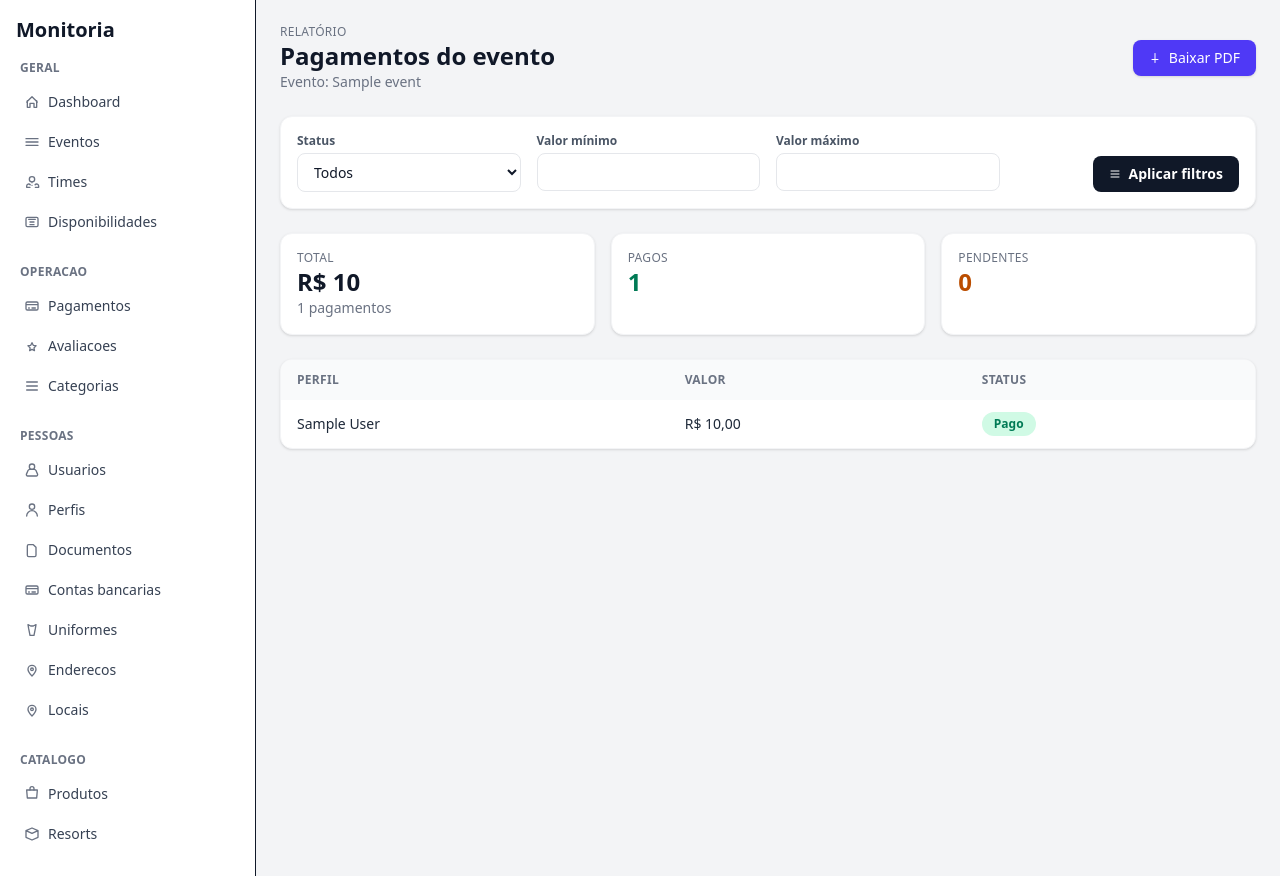
After one commit to denny-erikson/appmonitoria, a Django app: page /events/1/payments/report/ in a window 1280 px wide. The commit adds this page. Run offline with Django 5.2, Linux system fonts and the light colour scheme; tables that the repository leaves empty hold one stand-in row (values such as "Sample post").

Commit message:
feat: add event payment report view, template, and link for payment tracking

```diff
--- a/events/templates/events/event_detail.html
+++ b/events/templates/events/event_detail.html
@@ -100,6 +100,10 @@
                     Ver todos os eventos
                     <svg class="w-3 h-3" fill="none" stroke="currentColor" stroke-width="2" viewBox="0 0 24 24"><path stroke-linecap="round" stroke-linejoin="round" d="M9 5l7 7-7 7"/></svg>
                 </a>
+                <a href="{% url 'events:event_payment_report' event.pk %}" class="flex items-center justify-between px-4 py-3 rounded-lg bg-gray-50 text-gray-700 hover:bg-gray-100">
+                    Relatório de pagamentos
+                    <svg class="w-3 h-3" fill="none" stroke="currentColor" stroke-width="2" viewBox="0 0 24 24"><path stroke-linecap="round" stroke-linejoin="round" d="M12 4v16m8-8H4"/></svg>
+                </a>
             </div>
         </div>
     </div>
--- /dev/null
+++ b/events/templates/events/event_payments_report.html
@@ -0,0 +1,108 @@
+{% extends "base.html" %}
+
+{% block title %}Relatório de Pagamentos{% endblock %}
+
+{% block content %}
+<div class="flex items-center justify-between mb-6">
+    <div>
+        <p class="text-xs uppercase tracking-wide text-gray-500">Relatório</p>
+        <h1 class="text-2xl font-semibold text-gray-900">Pagamentos do evento</h1>
+        <p class="text-sm text-gray-500">Evento: {{ event.name|default:"—" }}</p>
+    </div>
+    <div class="flex items-center gap-2">
+        <a href="?format=pdf{% if filters.status %}&status={{ filters.status }}{% endif %}{% if filters.min_amount %}&min_amount={{ filters.min_amount }}{% endif %}{% if filters.max_amount %}&max_amount={{ filters.max_amount }}{% endif %}" class="inline-flex items-center gap-2 px-4 py-2 rounded-lg bg-indigo-600 text-white text-sm font-medium shadow hover:bg-indigo-700">
+            <svg class="w-3 h-3" fill="none" stroke="currentColor" stroke-width="2" viewBox="0 0 24 24"><path stroke-linecap="round" stroke-linejoin="round" d="M12 3v18m6-6H6"/></svg>
+            Baixar PDF
+        </a>
+    </div>
+</div>
+
+<div class="bg-white rounded-xl shadow-sm border border-gray-100 p-4 mb-6">
+    <form method="get" class="grid grid-cols-1 md:grid-cols-4 gap-4">
+        <div>
+            <label class="block text-xs font-semibold text-gray-600 mb-1">Status</label>
+            <select name="status" class="w-full rounded-lg border border-gray-200 px-3 py-2 text-sm">
+                <option value="">Todos</option>
+                <option value="PAID" {% if filters.status == "PAID" %}selected{% endif %}>Pago</option>
+                <option value="PENDING" {% if filters.status == "PENDING" %}selected{% endif %}>Pendente</option>
+                <option value="CANCELED" {% if filters.status == "CANCELED" %}selected{% endif %}>Cancelado</option>
+            </select>
+        </div>
+        <div>
+            <label class="block text-xs font-semibold text-gray-600 mb-1">Valor mínimo</label>
+            <input type="number" step="0.01" name="min_amount" value="{{ filters.min_amount }}" class="w-full rounded-lg border border-gray-200 px-3 py-2 text-sm">
+        </div>
+        <div>
+            <label class="block text-xs font-semibold text-gray-600 mb-1">Valor máximo</label>
+            <input type="number" step="0.01" name="max_amount" value="{{ filters.max_amount }}" class="w-full rounded-lg border border-gray-200 px-3 py-2 text-sm">
+        </div>
+        <div class="flex items-end justify-end">
+            <button class="inline-flex items-center gap-2 px-4 py-2 rounded-lg bg-gray-900 text-white text-sm font-semibold">
+                <svg class="w-3 h-3" fill="none" stroke="currentColor" stroke-width="2" viewBox="0 0 24 24"><path stroke-linecap="round" stroke-linejoin="round" d="M4 6h16M4 12h16M4 18h16"/></svg>
+                Aplicar filtros
+            </button>
+        </div>
+    </form>
+</div>
+
+<div class="grid grid-cols-1 lg:grid-cols-3 gap-4 mb-6">
+    <div class="bg-white rounded-xl border border-gray-100 p-4 shadow-sm">
+        <p class="text-xs uppercase tracking-wide text-gray-500">Total</p>
+        <p class="text-2xl font-semibold text-gray-900">R$ {{ summary.total_amount }}</p>
+        <p class="text-sm text-gray-500">{{ summary.count }} pagamentos</p>
+    </div>
+    <div class="bg-white rounded-xl border border-gray-100 p-4 shadow-sm">
+        <p class="text-xs uppercase tracking-wide text-gray-500">Pagos</p>
+        <p class="text-2xl font-semibold text-emerald-700">{{ summary.status_counts.PAID }}</p>
+    </div>
+    <div class="bg-white rounded-xl border border-gray-100 p-4 shadow-sm">
+        <p class="text-xs uppercase tracking-wide text-gray-500">Pendentes</p>
+        <p class="text-2xl font-semibold text-amber-700">{{ summary.status_counts.PENDING }}</p>
+    </div>
+</div>
+
+<div class="bg-white rounded-xl shadow-sm border border-gray-100 overflow-hidden">
+    <div class="overflow-x-auto">
+        <table class="min-w-full text-sm">
+            <thead class="bg-gray-50 text-gray-500 text-xs uppercase tracking-wide">
+                <tr>
+                    <th class="px-4 py-3 text-left">Perfil</th>
+                    <th class="px-4 py-3 text-left">Valor</th>
+                    <th class="px-4 py-3 text-left">Status</th>
+                </tr>
+            </thead>
+            <tbody class="divide-y divide-gray-100 text-gray-800">
+                {% for payment in payments %}
+                <tr>
+                    <td class="px-4 py-3">{{ payment.profile|default:"—" }}</td>
+                    <td class="px-4 py-3">R$ {{ payment.amount }}</td>
+                    <td class="px-4 py-3">
+                        {% if payment.status == "PAID" %}
+                            <span class="inline-flex items-center px-3 py-1 rounded-full bg-emerald-100 text-emerald-700 text-xs font-semibold">Pago</span>
+                        {% elif payment.status == "PENDING" %}
+                            <span class="inline-flex items-center px-3 py-1 rounded-full bg-amber-50 text-amber-700 text-xs font-semibold">Pendente</span>
+                        {% else %}
+                            <span class="inline-flex items-center px-3 py-1 rounded-full bg-rose-100 text-rose-700 text-xs font-semibold">Cancelado</span>
+                        {% endif %}
+                    </td>
+                </tr>
+                {% empty %}
+                <tr>
+                    <td colspan="3" class="px-4 py-6 text-center text-gray-500">Nenhum pagamento encontrado.</td>
+                </tr>
+                {% endfor %}
+            </tbody>
+        </table>
+    </div>
+</div>
+
+{% if export %}
+<style>
+  body { font-family: 'Inter', system-ui, sans-serif; font-size: 12px; color: #111; }
+  h1 { font-size: 20px; margin-bottom: 8px; }
+  table { width: 100%; border-collapse: collapse; margin-top: 16px; }
+  th, td { padding: 8px; border-bottom: 1px solid #e5e7eb; text-align: left; }
+  th { background: #f9fafb; text-transform: uppercase; font-size: 11px; color: #6b7280; }
+</style>
+{% endif %}
+{% endblock %}
--- a/events/urls.py
+++ b/events/urls.py
@@ -5,6 +5,7 @@ from .views import (
     EventDetailView,
     EventListView,
     EventWizard,
+    EventPaymentReportView,
     TeamDetailView,
     TeamListView,
     TeamStatusUpdateView,
@@ -24,5 +25,6 @@ urlpatterns = [
         AvailabilityStatusUpdateView.as_view(),
         name="availability_status_update",
     ),
+    path("<int:pk>/payments/report/", EventPaymentReportView.as_view(), name="event_payment_report"),
     path('event_wizard/', EventWizard.as_view(), name='event_wizard'),
 ]
--- a/events/views.py
+++ b/events/views.py
@@ -4,6 +4,13 @@ from django.shortcuts import get_object_or_404, redirect, render
 from django.views import View
 from django.views.generic import DetailView, ListView
 from django.urls import reverse
+from django.http import HttpResponse
+from django.template.loader import render_to_string
+from decimal import Decimal, InvalidOperation
+from django.db.models import Sum
+
+from monitoria.models import Payment
+from weasyprint import HTML
 
 from events.models import Availability, Cancellation, Event, Product, Resort, Team
 from events.serializers import (
@@ -166,6 +173,76 @@ class AvailabilityStatusUpdateView(View):
         return redirect("events:team_detail", pk=availability.team_id)
 
 
+class EventPaymentReportView(View):
+    template_name = "events/event_payments_report.html"
+
+    def get_filters(self, request):
+        status = request.GET.get("status") or ""
+        min_amount = request.GET.get("min_amount") or ""
+        max_amount = request.GET.get("max_amount") or ""
+        filters = {}
+        if status:
+            filters["status"] = status
+        # Safe decimal parsing
+        def parse_decimal(value):
+            try:
+                return Decimal(value)
+            except (InvalidOperation, TypeError):
+                return None
+        min_val = parse_decimal(min_amount)
+        max_val = parse_decimal(max_amount)
+        return filters, min_val, max_val
+
+    def get_queryset(self, event, filters, min_val, max_val):
+        qs = Payment.objects.filter(event=event).select_related("profile", "profile__user")
+        if "status" in filters:
+            qs = qs.filter(status=filters["status"])
+        if min_val is not None:
+            qs = qs.filter(amount__gte=min_val)
+        if max_val is not None:
+            qs = qs.filter(amount__lte=max_val)
+        return qs
+
+    def build_context(self, event, payments, filters, min_val, max_val):
+        agg = payments.aggregate(total=Sum("amount"))
+        total_amount = agg.get("total") or Decimal("0")
+        status_counts = {
+            "PAID": payments.filter(status="PAID").count(),
+            "PENDING": payments.filter(status="PENDING").count(),
+            "CANCELED": payments.filter(status="CANCELED").count(),
+        }
+        return {
+            "event": event,
+            "payments": payments,
+            "filters": {
+                "status": filters.get("status", ""),
+                "min_amount": min_val if min_val is not None else "",
+                "max_amount": max_val if max_val is not None else "",
+            },
+            "summary": {
+                "total_amount": total_amount,
+                "count": payments.count(),
+                "status_counts": status_counts,
+            },
+        }
+
+    def get(self, request, pk):
+        event = get_object_or_404(Event, pk=pk)
+        filters, min_val, max_val = self.get_filters(request)
+        payments = self.get_queryset(event, filters, min_val, max_val)
+        context = self.build_context(event, payments, filters, min_val, max_val)
+
+        if request.GET.get("format") == "pdf":
+            html_string = render_to_string(self.template_name, {**context, "export": True})
+            pdf = HTML(string=html_string, base_url=request.build_absolute_uri()).write_pdf()
+            response = HttpResponse(pdf, content_type="application/pdf")
+            filename = f"relatorio_pagamentos_evento_{event.pk}.pdf"
+            response["Content-Disposition"] = f'attachment; filename="{filename}"'
+            return response
+
+        return render(request, self.template_name, context)
+
+
 class EventWizard(SessionWizardView):
     template_name = "events/event_wizard.html"
     form_list = [EventForm, TeamForm, AvailabilityForm]
--- a/theme/static/css/dist/styles.css
+++ b/theme/static/css/dist/styles.css
@@ -357,6 +357,9 @@
   .items-center {
     align-items: center;
   }
+  .items-end {
+    align-items: flex-end;
+  }
   .items-start {
     align-items: flex-start;
   }
@@ -513,6 +516,9 @@
   }
   .bg-gray-100 {
     background-color: var(--color-gray-100);
+  }
+  .bg-gray-900 {
+    background-color: var(--color-gray-900);
   }
   .bg-green-100 {
     background-color: var(--color-green-100);
@@ -974,6 +980,11 @@
       grid-template-columns: repeat(2, minmax(0, 1fr));
     }
   }
+  .md\:grid-cols-4 {
+    @media (width >= 48rem) {
+      grid-template-columns: repeat(4, minmax(0, 1fr));
+    }
+  }
   .md\:flex-row {
     @media (width >= 48rem) {
       flex-direction: row;
```
